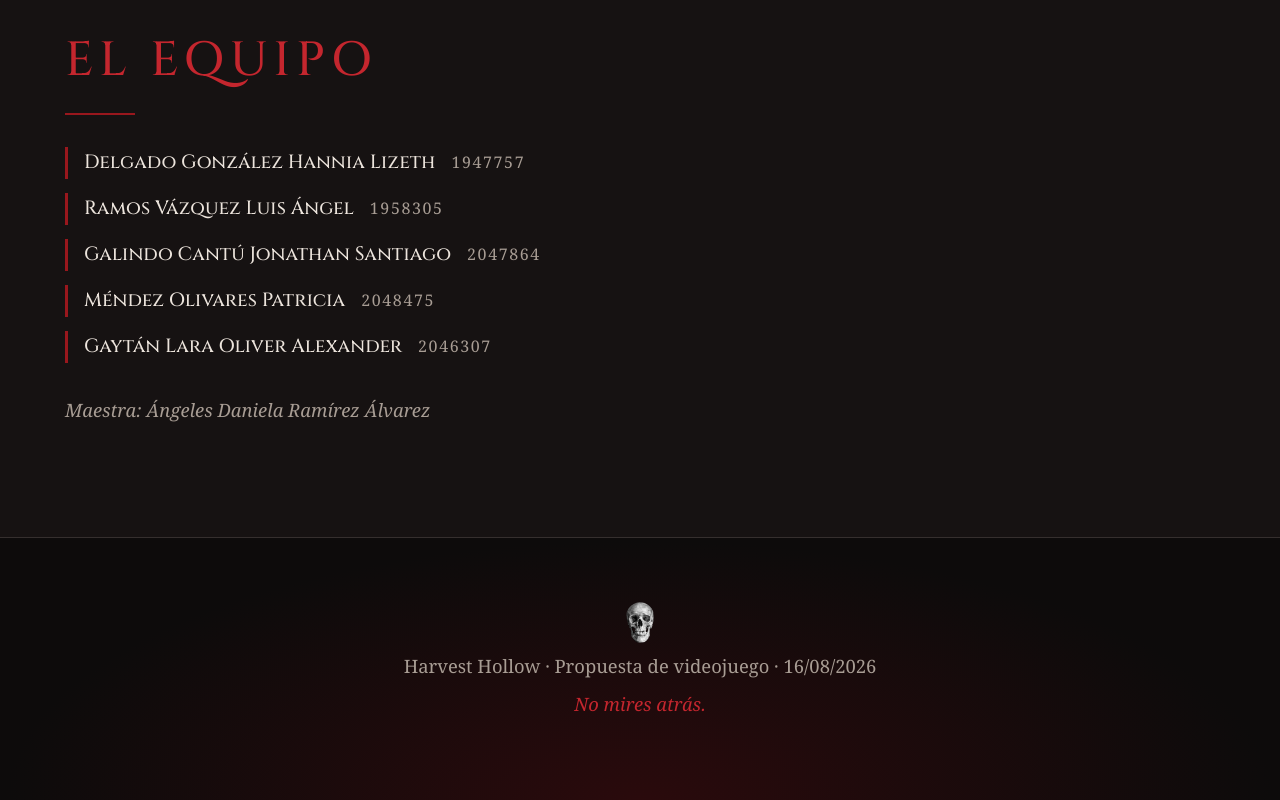
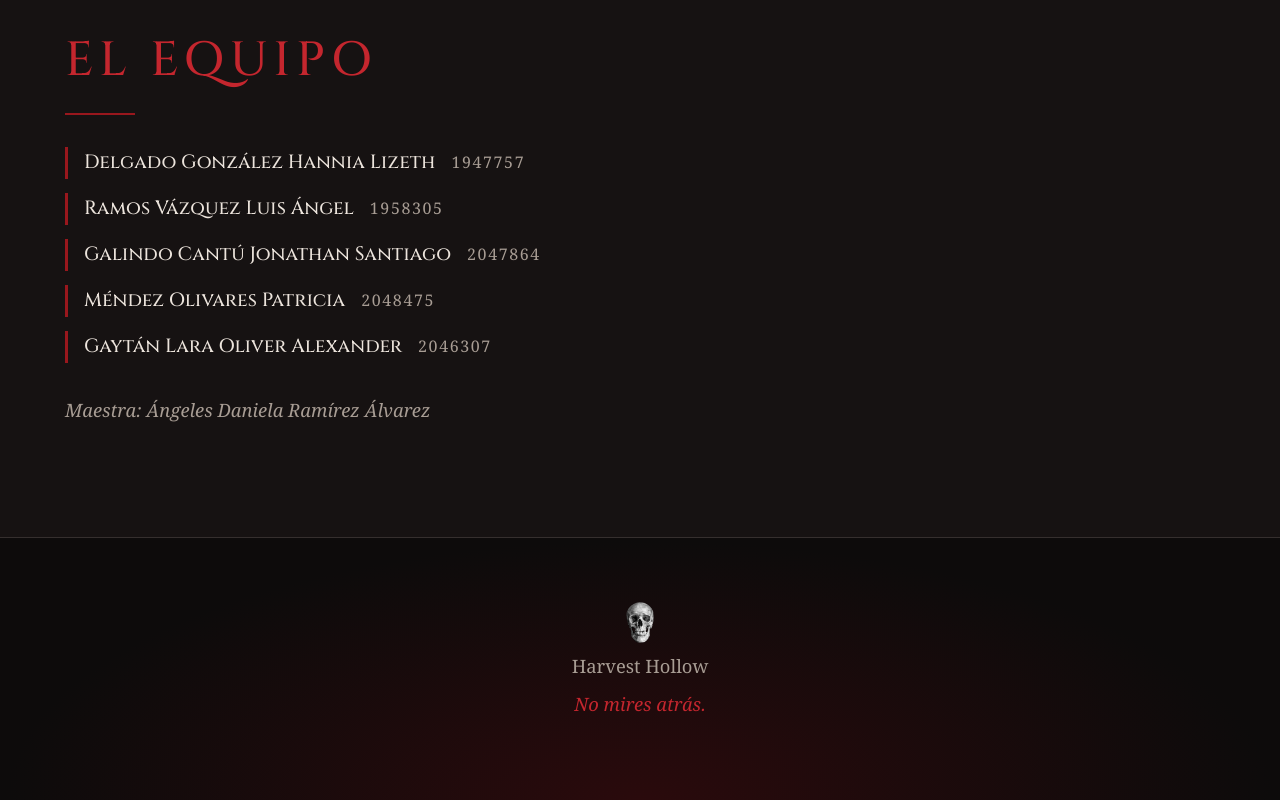
Before and after one commit to moonathh/harvest-hollow, a plain HTML site: page index.html in a window 1280 px wide. Shown: the part 7505-8305 px from the top of the page. Drawn offline with Linux system fonts and the light colour scheme; a web font is replaced by a local one.

Commit message:
mini cambio

```diff
--- a/index.html
+++ b/index.html
@@ -215,7 +215,7 @@
 
 <footer>
   <img src="img/skull.png" alt="" width="28">
-  <p>Harvest Hollow · Propuesta de videojuego · 16/08/2026</p>
+  <p>Harvest Hollow</p>
   <p class="small">No mires atrás.</p>
 </footer>
 
```
